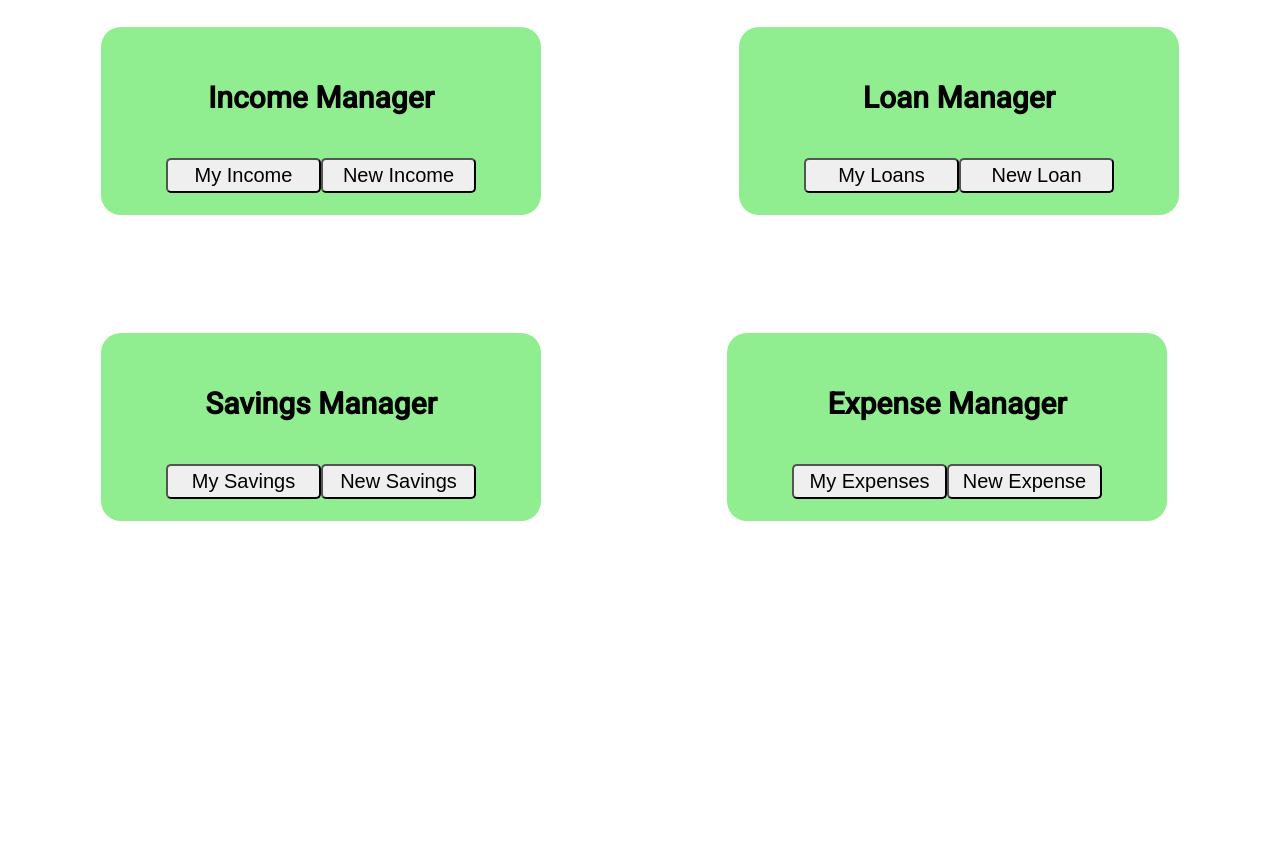
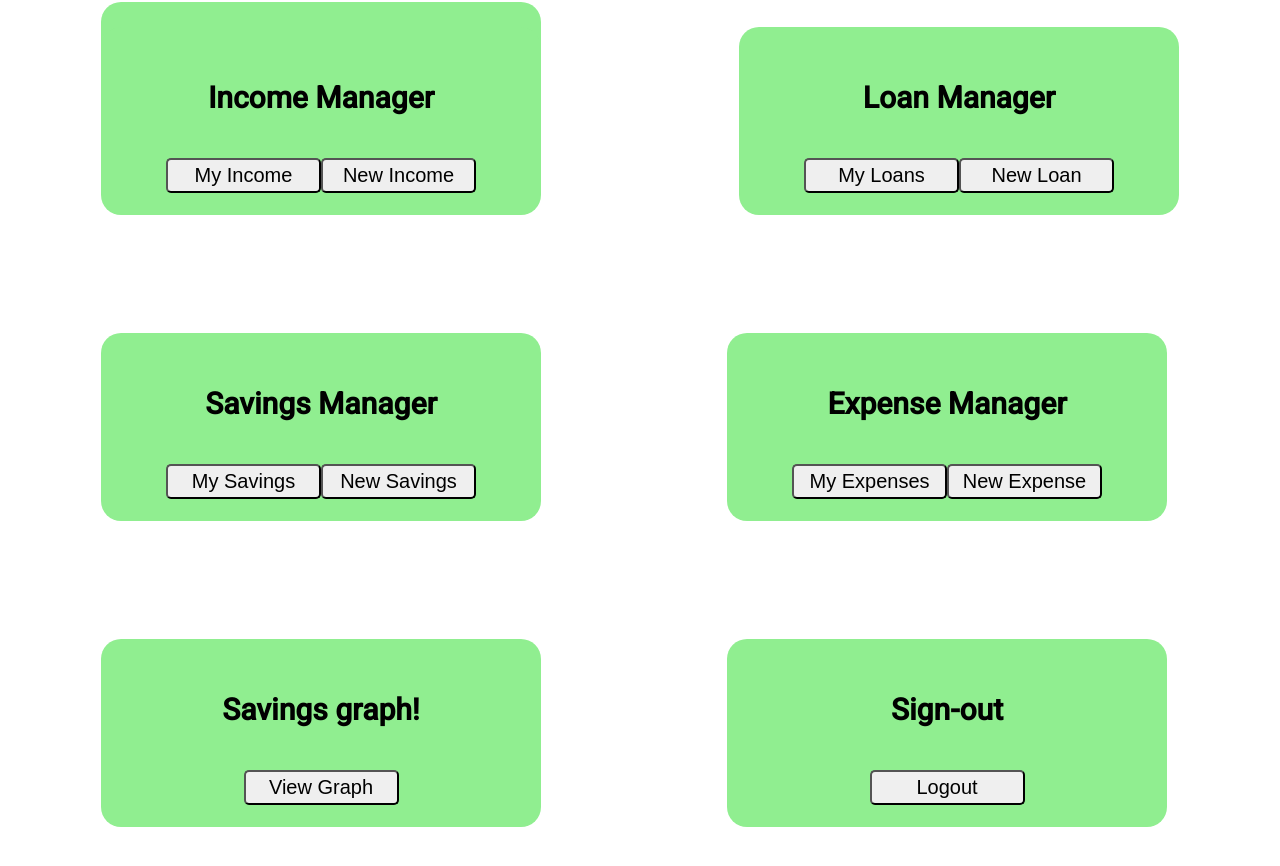
Before and after one commit to 211115-UTA-NET/Team1-P2, an Angular app in the folder Angular/angular-banked-app/: page /userpage in a window 1280 px wide. Shown: the part 162-1028 px from the top of the page. Before the commit the page ends 800 px from the top, so only its background shows below. Built offline with nearby package versions, Linux system fonts and the light colour scheme; a web font is replaced by a local one.

Commit message:
Added basic navigation with receiving graph data array from API

```diff
--- a/Angular/angular-banked-app/src/app/banked.service.ts
+++ b/Angular/angular-banked-app/src/app/banked.service.ts
@@ -20,6 +20,9 @@ export class BankedService {
   private incomeUrl = 'Income'
   private loanUrl = 'Loans'
   private savingsUrl = 'Savings'
+  private graphUrl = '';
+
+  graphInfo: number[] = [];
 
   httpOptions = {
     headers: new HttpHeaders({ 'Content-Type': 'application/json' })
@@ -83,6 +86,11 @@ export class BankedService {
     );
   }
 
+  //GET graph array
+  getGraph(userId: any): Observable<Array<number>> {
+    return this.http.get<Array<number>>(environment.URLBase + this.graphUrl + "/" + userId)
+  }
+
   getUser(username: string,password: string): Observable<IUser_Dto> {
     return this.http.get<IUser_Dto>(environment.URLBase + `User/${username}/${password}`)
   }
--- a/Angular/angular-banked-app/src/app/savings-graph/savings-graph.component.html
+++ b/Angular/angular-banked-app/src/app/savings-graph/savings-graph.component.html
@@ -1,10 +1,12 @@
 <body>
     <!--<div *ngIf="this.isButtonVisible" (click)="this.isButtonVisible = false">-->
-        <button id="creationButton" (click)="displayBars()">Create Chart</button><br>
+        <button id="creationButton" (click)="displayBars()">Generate!</button><br>
     <!--</div>-->
 
     <div id="chart-out">
         <div id="chart-in">
         </div>
     </div>
+
+    <br><button id="creationButton" [routerLink]="['/userpage']">Return</button><br>
 </body>
--- a/Angular/angular-banked-app/src/app/user-page/user-page.component.html
+++ b/Angular/angular-banked-app/src/app/user-page/user-page.component.html
@@ -43,6 +43,28 @@
     <div class="ManagerItems">
         <input type="button" id="viewExpense" value="My Expenses" (click)="getExpenses()">
         <input type="button" id="createExpense" value="New Expense" (click)="showExpense()">
+    </div>
+</div>
+
+<!-- Graph path -->
+<div class="Display" style="float: left">
+    <p>
+        Savings graph!
+    </p>
+
+    <div class="ManagerItems">
+        <input type="button" id="viewGraph" value="View Graph" [routerLink]="['/savingsgraph']">
+    </div>
+</div>
+
+<!-- Sign out -->
+<div class="Display" style="float: left">
+    <p>
+        Sign-out
+    </p>
+
+    <div class="ManagerItems">
+        <input type="button" id="sign-out" value="Logout" [routerLink]="['']" (click)="clearUser()">
     </div>
 </div>
 
@@ -212,6 +234,7 @@
     </form>
 </div>
 
+<div class="Display">
 <!-- Display list of user expenses -->
 <ul class="expenseList">
     <li *ngFor="let expense of expenses">
@@ -255,3 +278,4 @@
         <p>Added Monthly: {{saving.savingsAddedMonthly}}</p>
     </li>
 </ul>
+</div>
--- a/Angular/angular-banked-app/src/app/user-page/user-page.component.ts
+++ b/Angular/angular-banked-app/src/app/user-page/user-page.component.ts
@@ -6,6 +6,7 @@ import { ThisReceiver } from '@angular/compiler';
 import { Income } from '../Income';
 import { Loan } from '../Loans';
 import { Savings } from '../Savings';
+import { SigninPageComponent } from '../signin-page/signin-page.component';
 
 @Component({
   selector: 'app-user-page',
@@ -20,6 +21,8 @@ export class UserPageComponent implements OnInit {
   createLoan: boolean = false;
   createSavings: boolean = false;
   createIncome: boolean = false;
+
+  graphData: number[] = [];
 
   expenses: Expense[] = [];
   tempExpense: Expense[] = [];
@@ -56,6 +59,10 @@ export class UserPageComponent implements OnInit {
   constructor(private bankedService: BankedService) { }
 
   ngOnInit(): void {
+  }
+
+  clearUser(): void {
+    localStorage.clear();
   }
 
   showIncome(): void{
@@ -209,4 +216,13 @@ export class UserPageComponent implements OnInit {
 
       this.savings = await this.bankedService.postSavings(this.tempSavings);
     }
+
+    getGraphData(): void
+  {
+      this.bankedService.getGraph(this.userId)
+      .subscribe(retObject => this.CheckGraphApi(retObject));
+  }
+  CheckGraphApi(retObject: Array<number>): void {
+    this.graphData = retObject;
+  }
 }
```
